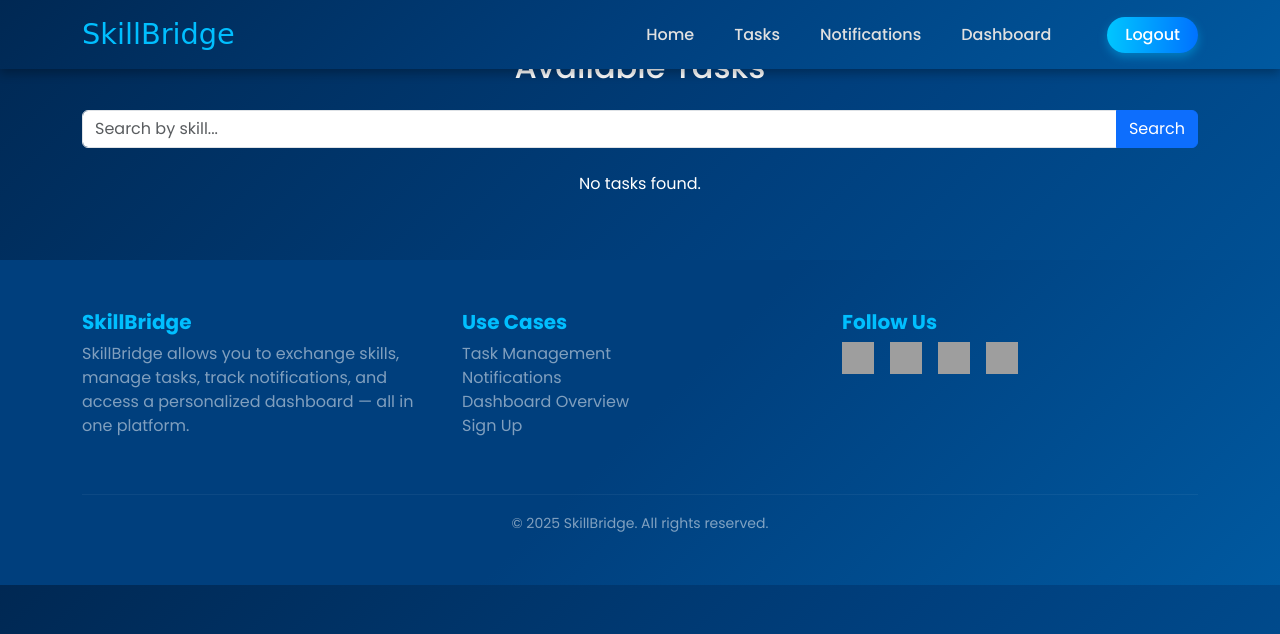
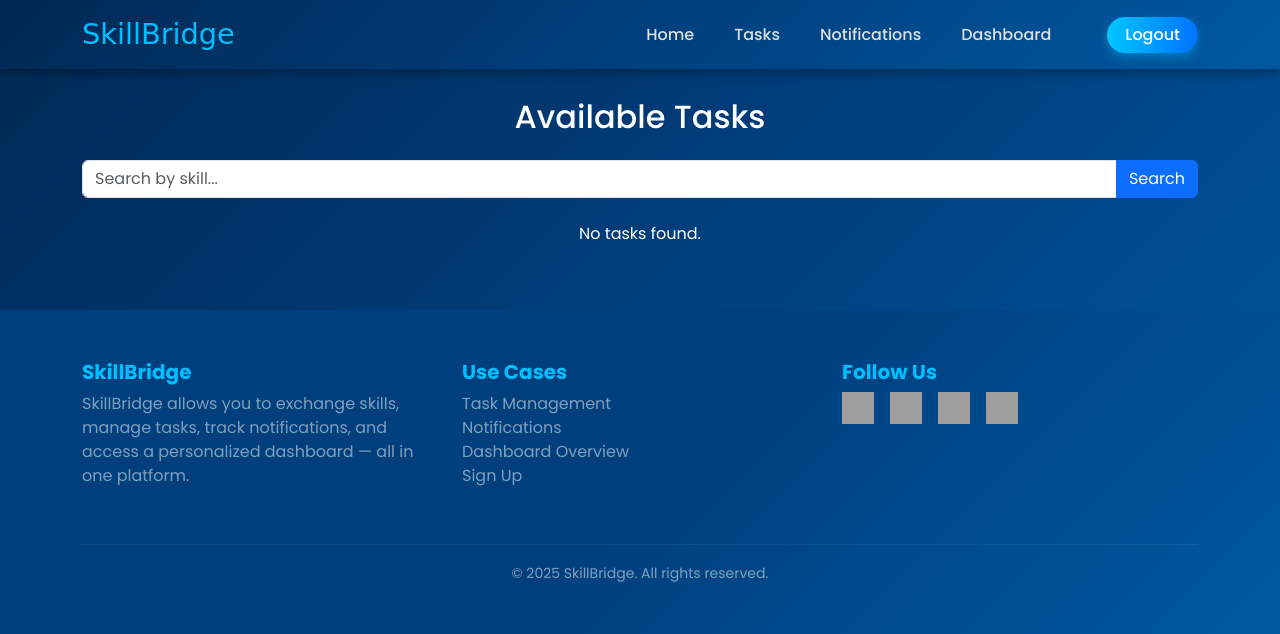
Before and after one commit to Mohamed-Irfan-git/SkillBridge, a PHP site: page /tasks/view_task.php in a window 1280 px wide. Shown: the top 634 px of the page. Run offline with PHP 8.4, Linux system fonts and the light colour scheme; the visitor is signed in with stand-in values (Sample User, id 1); data that the repository does not hold is empty; grey boxes are pictures that could not be loaded.

Commit message:
fontend issue done..

```diff
--- a/tasks/view_task.php
+++ b/tasks/view_task.php
@@ -136,7 +136,7 @@ $stmt->close();
 }
 </style>
 
-<div class="container py-5">
+<div class="container py-5" style="margin-top: 50px">
     <h2 class="text-center mb-4">Available Tasks</h2>
 
     <!-- Search bar -->
```
